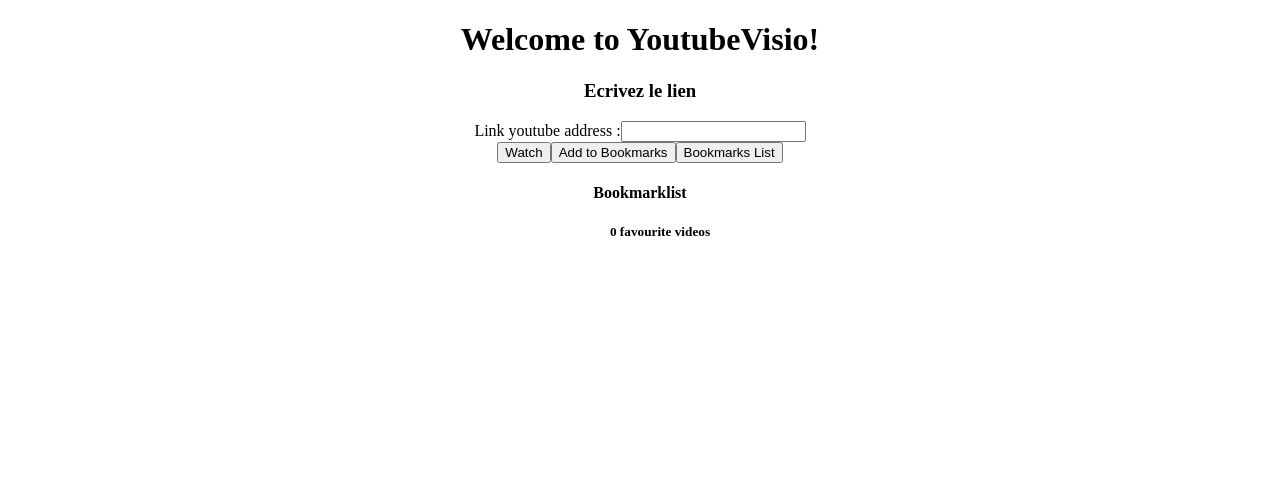
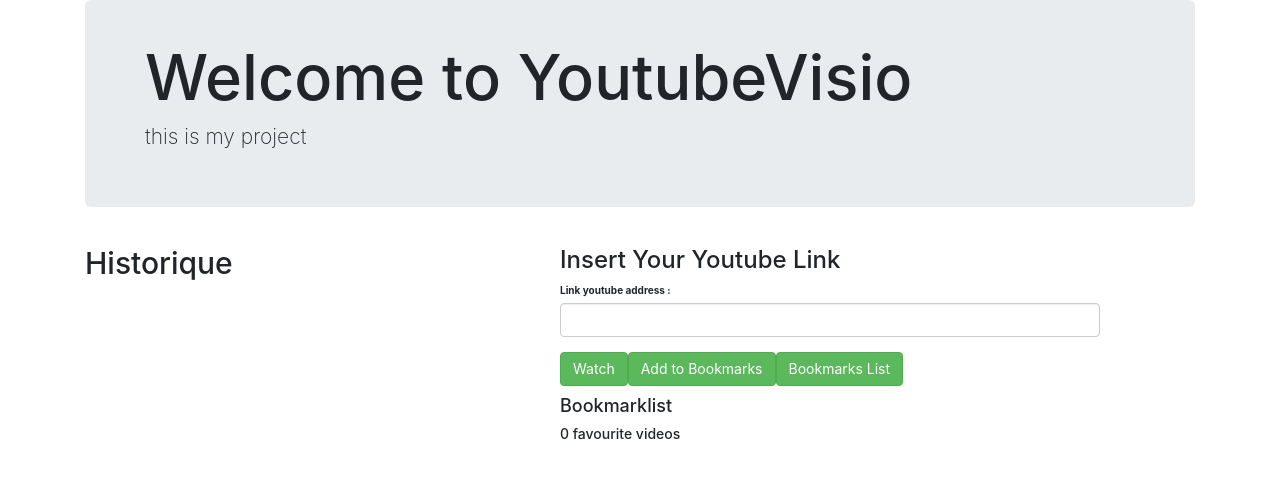
Before and after one commit to ibrahimcherni/YoutubevisioApplication, an Angular app: page /bookmarks/listedesbookmarks in a window 1280 px wide. Shown: the top 478 px of the page. Built offline with nearby package versions, Linux system fonts and the light colour scheme.

Commit message:
ajouter style

```diff
--- a/package.json
+++ b/package.json
@@ -20,6 +20,7 @@
     "@angular/platform-browser": "^6.0.3",
     "@angular/platform-browser-dynamic": "^6.0.3",
     "@angular/router": "^6.0.3",
+    "bootstrap": "^4.1.1",
     "core-js": "^2.5.4",
     "rxjs": "^6.0.0",
     "zone.js": "^0.8.26"
--- a/src/app/app.component.html
+++ b/src/app/app.component.html
@@ -1,12 +1,28 @@
 <!--The content below is only a placeholder and can be replaced.-->
-<div style="text-align:center">
-  <h1>
-    Welcome to {{ title }}!
-  </h1>
-  <div>
-    <app-search-bar></app-search-bar>
+<html>
+<head>
+  <meta charset="utf-8">
+  <meta name="viewport" content="width=device-width, initial-scale=1">
+  <title> Youtubevisio </title>
+  <link rel="stylesheet" href="//maxcdn.bootstrapcdn.com/bootstrap/3.2.0/css/bootstrap.min.css">
+</head>
+<body>
+<div class="container">
+  <div id="header" class="jumbotron">
+    <h1> Welcome to {{ title }} </h1>
+    <p>
+      this is my project
+    </p>
   </div>
-  <div>
-    <router-outlet>
-    </router-outlet>
+  <div class="row">
+    <div id="menu" class="col-md-5">
+      <app-history></app-history>
+    </div>
+    <div id="content" class="col-md-6">
+      <app-search-bar></app-search-bar>
+      <router-outlet></router-outlet>
+    </div>
   </div>
+</div>
+</body>
+</html>
--- a/src/app/app.component.scss
+++ b/src/app/app.component.scss
@@ -0,0 +1 @@
+@import '/Users/cherni/YoutubevisioApp/node_modules/bootstrap/dist/css/bootstrap.css';
--- a/src/app/bookmarks/bookmarks.component.html
+++ b/src/app/bookmarks/bookmarks.component.html
@@ -1,12 +1,13 @@
 <!--The content below is only a placeholder and can be replaced.-->
-<div style="text-align:center">
   <h4>
     Bookmarklist
   </h4>
 
   <ul class="list-group">
     <h5> {{ bookmarkList().length }} favourite videos </h5>
+    <ul class="nav nav-pills nav-stacked">
     <li *ngFor="let bookmark of bookmarkList() ">
-      <a> item {{ bookmarkList().indexOf(bookmark)}} : {{ bookmark }} </a>
+      <a> Bookmark item : {{ bookmark }} </a>
     </li>
+    </ul>
   </ul>
--- a/src/app/history/history.component.html
+++ b/src/app/history/history.component.html
@@ -4,6 +4,6 @@
 
       <ul class="list-group">
         <li *ngFor="let url of stockerUrl() ">
-          <h6> {{ lastUpdate | date: 'medium'}} item : </h6> <a [routerLink]="['/video',getReference(url)]" (click)="clickOK(url)">  {{ url }} </a>
+          <a [routerLink]="['/video',getReference(url)]" (click)="clickOK(url)">  item : {{ url }} </a>
         </li>
       </ul>
--- a/src/app/search-bar/search-bar.component.html
+++ b/src/app/search-bar/search-bar.component.html
@@ -1,16 +1,13 @@
-<h3> Ecrivez le lien  </h3>
+<h3> Insert Your Youtube Link   </h3>
 <form>
   <div class="form-group">
     <label for="link">Link youtube address :</label>
-    <input type="text" class="form-control" id="link"  [(ngModel)]="link" [ngModelOptions]="{standalone: true}" required>
+    <input type="text" class="form-control" id="link" [(ngModel)]="link" [ngModelOptions]="{standalone: true}" required >
   </div>
 
-  <button type="submit" class="btn btn-success" (click)="onSubmit()">Watch</button>
-  <button type="submit" class="btn btn-success" (click)="addToBookmarks()">Add to Bookmarks </button>
 
-  <router-outlet>
+    <button type="submit" class="btn btn-success" (click)="onSubmit()">Watch</button>
+    <button type="submit" class="btn btn-success" (click)="addToBookmarks()">Add to Bookmarks </button>
     <button [routerLink]="['bookmarks/listedesbookmarks']" type="submit" class="btn btn-success" >Bookmarks List </button>
-  </router-outlet>
-
 
 </form>
--- a/src/app/video-view/video-view.component.html
+++ b/src/app/video-view/video-view.component.html
@@ -1,10 +1,14 @@
 
+
+
+
+
+
+
+<router-outlet>
 
   <iframe width="560"
           height="315" [src]="constuireUrl()" frameborder="0" allow="autoplay; encrypted-media" allowfullscreen
   ></iframe>
 
-
-  <div>
-    <app-history></app-history>
-  </div>
+</router-outlet>
```
Also changed, not shown: 1 other file (tests, documents, lock files or other folders).
